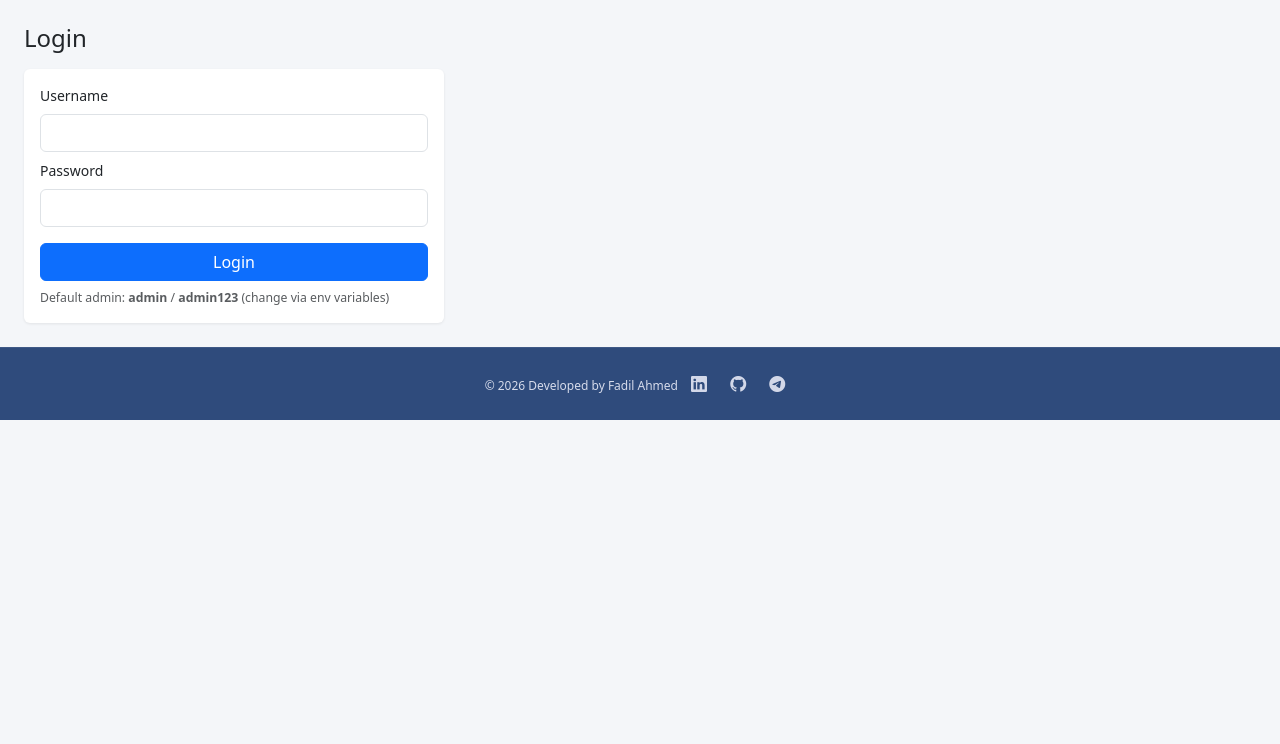
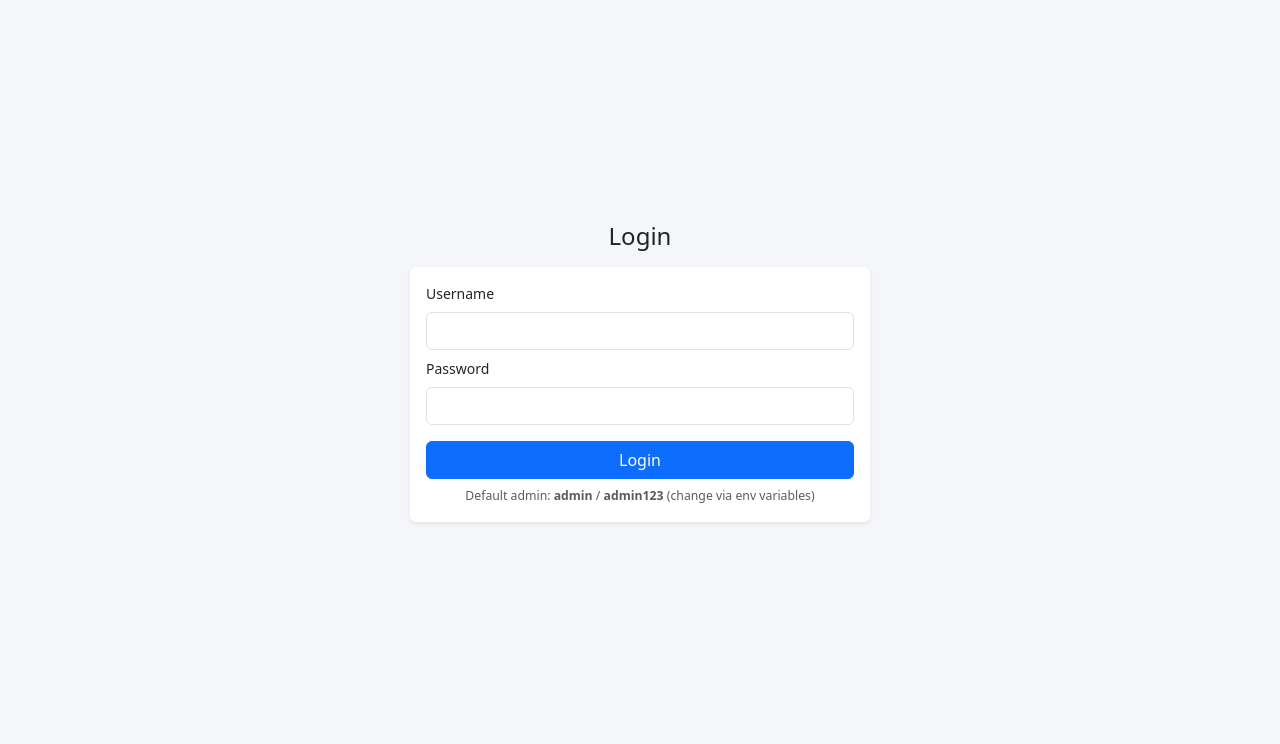
Before and after one commit to ALFINC1/Data-Visualization-and-Management-System, a Flask app: page /login in a window 1280 px wide. Shown: the part 56-800 px from the top of the page. Run offline with Flask 3, Linux system fonts and the light colour scheme; data comes from the database, SQL or seed files in the repository; data that the repository does not hold is empty.

Commit message:
login page inconsistency fixed

```diff
--- a/templates/base.html
+++ b/templates/base.html
@@ -57,12 +57,25 @@
     .footer-icons a:hover{ color:var(--brand-main); transform:translateY(-2px); }
 
     .mini-btn{ padding:.25rem .5rem; font-size:.8rem; }
+
+    /* ✅ Login page centering (ONLY affects login page) */
+    .login-shell{
+      min-height: calc(100vh - 56px);
+      display: flex;
+      justify-content: center;
+      align-items: center;
+      padding: 1.5rem;
+    }
+    .login-wrap{
+      width: 100%;
+      max-width: 460px;
+    }
   </style>
 </head>
 
 <body>
 
-{# ✅ Declare the block ONCE but do not render it here #}
+{# ✅ Declare content block once, but don't auto-render it here #}
 {% if false %}
   {% block content %}{% endblock %}
 {% endif %}
@@ -96,8 +109,9 @@
 
 {% if is_login_page %}
 
-  <!-- ✅ Minimal layout for login page (NO sidebar, NO filters) -->
-  <main class="content">
+  <!-- ✅ Minimal centered login layout (NO sidebar, NO filters, NO footer) -->
+  <div class="login-shell">
+    <div class="login-wrap">
 
       {% with msgs = get_flashed_messages(with_categories=true) %}
         {% if msgs %}
@@ -110,14 +124,15 @@
       {% endwith %}
 
       {{ self.content() }}
-  </main>
+    </div>
+  </div>
 
 {% else %}
 
-  <!-- ✅ Full dashboard layout for all other pages -->
+  <!-- ✅ Full dashboard layout -->
   <div class="layout">
 
-    {# Preserve ALL query params across navigation (filters/search/sort/etc.) #}
+    {# Preserve ALL query params across navigation #}
     {% set qs = request.query_string.decode('utf-8') %}
     {% set q = ('?' ~ qs) if qs else '' %}
 
@@ -227,7 +242,7 @@
 
           {% if role is defined and role == "admin" %}
           <div class="mt-3">
-            <div class="small text-muted mb-1"><i class="bi bi-upload"></i> Upload Dataset</div>
+            <div class="small text-muted mb-1"><i class="bi bi-upload"></i> Upload Dataset (CSV/XLS/XLSX)</div>
             <form action="/upload" method="post" enctype="multipart/form-data" class="d-flex gap-2">
               <input class="form-control form-control-sm" type="file" name="file" required>
               <button class="btn btn-success btn-sm" type="submit">Upload</button>
@@ -265,8 +280,7 @@
     </main>
   </div>
 
-{% endif %}
-
+  <!-- ✅ Footer only for non-login pages -->
   <footer class="dvms-footer">
     <div class="footer-inner py-4">
       © <span id="year"></span> Developed by Fadil Ahmed
@@ -277,6 +291,8 @@
       </span>
     </div>
   </footer>
+
+{% endif %}
 
 <script>
 function toggleSidebar(){ document.body.classList.toggle("sidebar-collapsed"); }
--- a/templates/login.html
+++ b/templates/login.html
@@ -1,19 +1,24 @@
 {% extends "base.html" %}
 {% block content %}
-<h4 class="mb-3">Login</h4>
 
-<form method="post" class="card p-3" style="max-width:420px;">
+<h4 class="mb-3 text-center">Login</h4>
+
+<form method="post" class="card p-3 shadow-sm">
   <div class="mb-2">
     <label class="form-label">Username</label>
-    <input class="form-control" name="username" required>
+    <input class="form-control" name="username" required autocomplete="username">
   </div>
+
   <div class="mb-3">
     <label class="form-label">Password</label>
-    <input class="form-control" type="password" name="password" required>
+    <input class="form-control" type="password" name="password" required autocomplete="current-password">
   </div>
-  <button class="btn btn-primary">Login</button>
-  <p class="small text-muted mt-2 mb-0">
+
+  <button class="btn btn-primary w-100">Login</button>
+
+  <p class="small text-muted mt-2 mb-0 text-center">
     Default admin: <b>admin</b> / <b>admin123</b> (change via env variables)
   </p>
 </form>
+
 {% endblock %}
```
Also changed, not shown: templates/profile.html (+67 -17 lines). Lines whose indentation alone changed are shown as unchanged.
